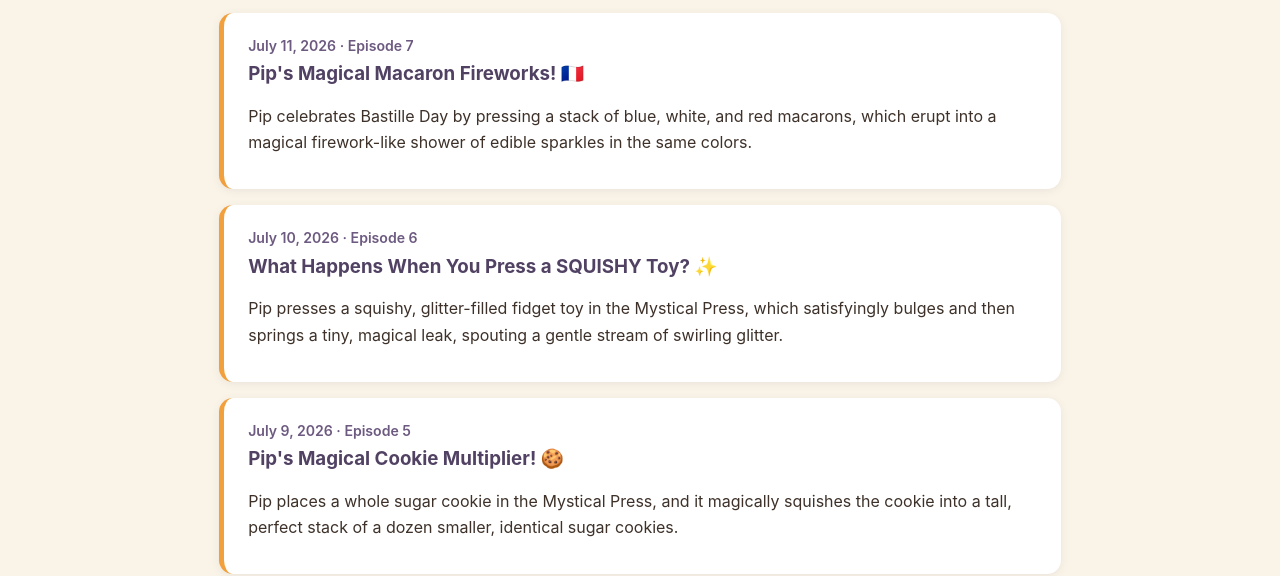
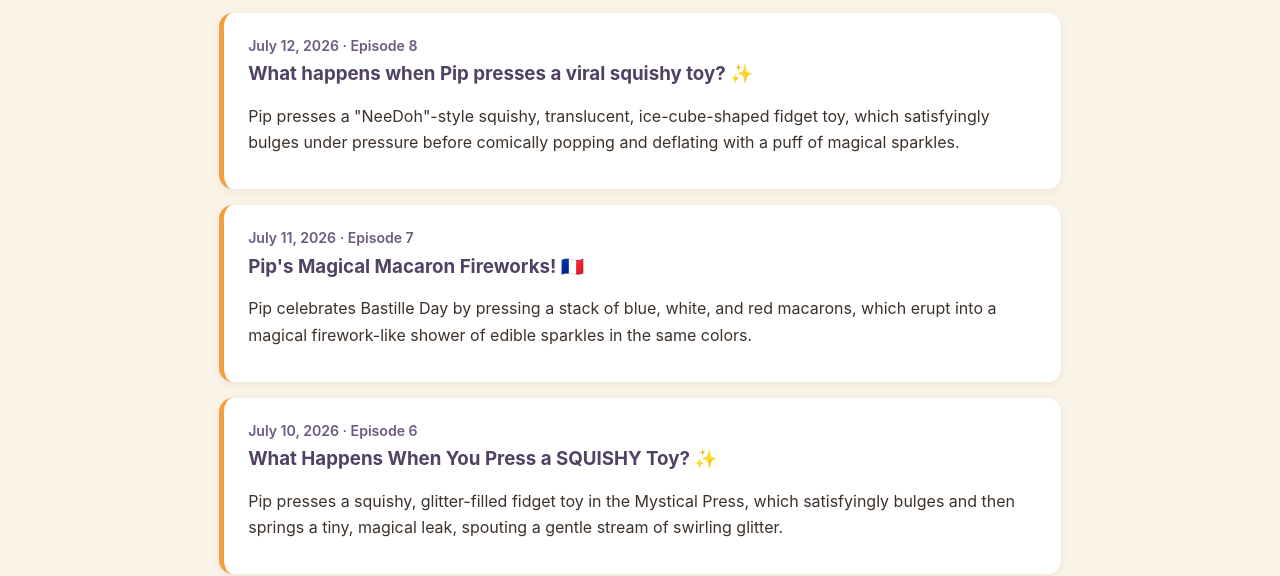
Before and after one commit to moe-a11y/Pips_Projects, a plain HTML site: page docs/episodes.html in a window 1280 px wide. Shown: the part 227-803 px from the top of the page. Drawn offline with Linux system fonts and the light colour scheme.

Commit message:
Refresh episode log after rebase
Co-Authored-By: Claude Fable 5 <noreply@anthropic.com>

```diff
--- a/docs/episodes.html
+++ b/docs/episodes.html
@@ -17,6 +17,11 @@
   <main>
     <h1>Episode Log</h1>
     <p>Every experiment Pip has run so far — one per day, newest first. This page updates automatically the moment a new episode is produced. Watch them on YouTube Shorts, Instagram Reels, and Facebook Reels.</p>
+    <div class="card episode">
+      <div class="date">July 12, 2026 · Episode 8</div>
+      <h3>What happens when Pip presses a viral squishy toy? ✨</h3>
+      <p>Pip presses a &quot;NeeDoh&quot;-style squishy, translucent, ice-cube-shaped fidget toy, which satisfyingly bulges under pressure before comically popping and deflating with a puff of magical sparkles.</p>
+    </div>
     <div class="card episode">
       <div class="date">July 11, 2026 · Episode 7</div>
       <h3>Pip&#x27;s Magical Macaron Fireworks! 🇫🇷</h3>
```
